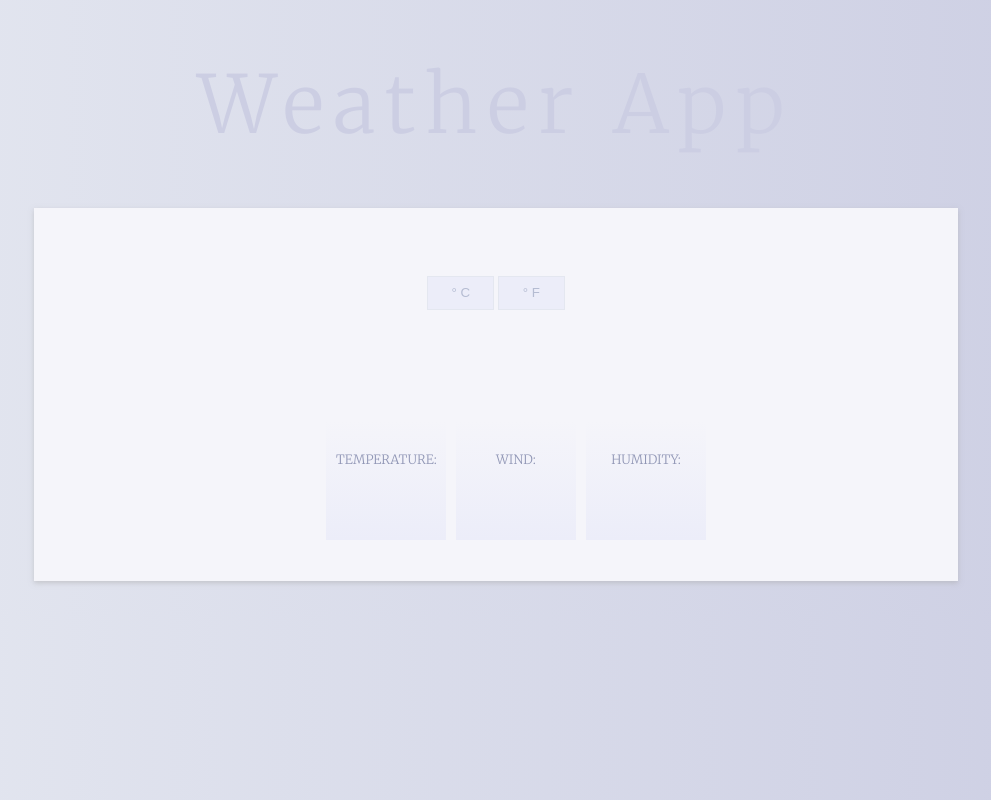
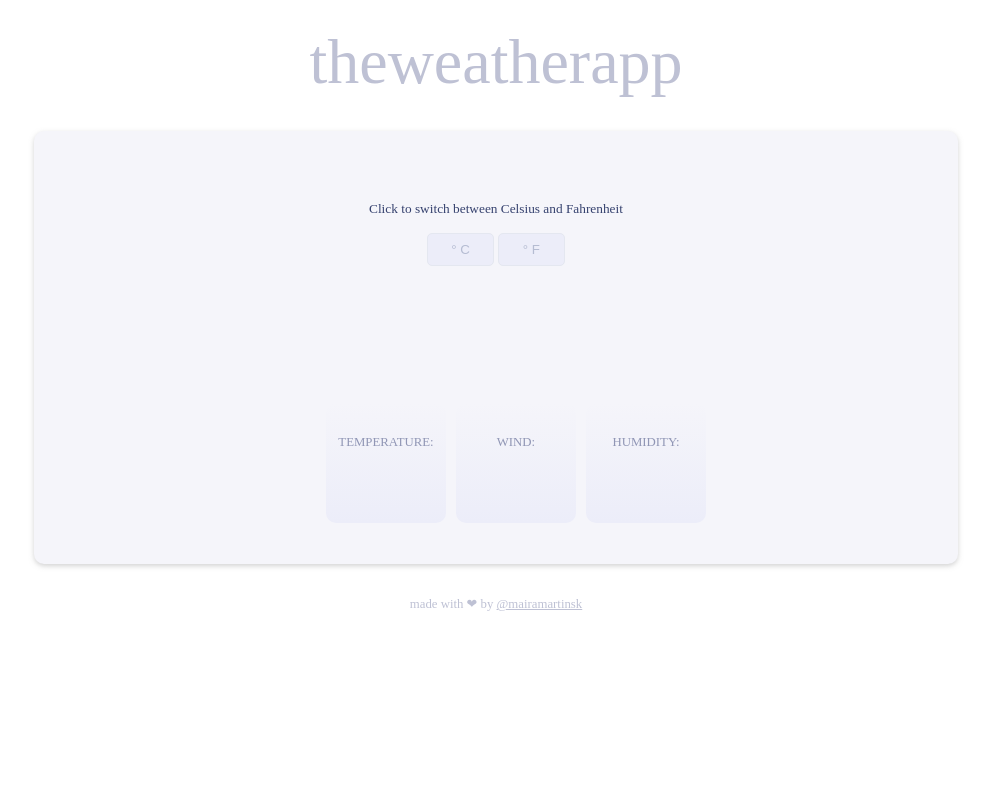
Before and after one commit to mairamartinsk/freecodecamp, a plain HTML site: page weather-app/index.html in a window 1280 px wide. Shown: the whole page, without its empty margins (144-1135 px from the left). Drawn offline with nearby package versions, Linux system fonts and the light colour scheme.

Commit message:
Add credit section and style it

```diff
--- a/portfolio-site/style.css
+++ b/portfolio-site/style.css
@@ -1,6 +1,8 @@
 /* CSS Reset */
 
-*, ::before, ::after {
+*,
+::before,
+::after {
     background-repeat: no-repeat;
     box-sizing: inherit;
 }
@@ -14,23 +16,43 @@ body {
     font: 16px/1.5 sans-serif;
     font-family: 'Open Sans', sans-serif;
 }
-h1, h2, h3, h4, p, ol, ul {
+h1,
+h2,
+h3,
+h4,
+p,
+ol,
+ul {
     margin: 0;
     padding: 0;
 }
-main, li, figcaption, figure, article, aside, footer, header, nav, section {
+main,
+li,
+figcaption,
+figure,
+article,
+aside,
+footer,
+header,
+nav,
+section {
     display: block;
 }
-h1, h2, h3, h4 {
+h1,
+h2,
+h3,
+h4 {
     font-size: inherit;
     text-transform: uppercase;
 }
-b, strong {
+b,
+strong {
     font-weight: bold;
 }
-a, button {
+a,
+button {
     color: inherit;
-    transition: .3s;
+    transition: 0.3s;
 }
 a {
     text-decoration: none;
@@ -59,8 +81,8 @@ header::before {
     right: 0;
     bottom: 0;
     left: 0;
-		background-image: linear-gradient(to bottom right,#0f1a32,#040813);
-		opacity: .6;
+    background-image: linear-gradient(to bottom right, #0f1a32, #040813);
+    opacity: 0.6;
 }
 nav {
     grid-area: nav;
@@ -126,45 +148,47 @@ footer {
 .wrapper {
     display: grid;
     grid-template-areas:
-  "nav"
-  "hdr"
-  "abt"
-  "skl"
-  "ptf"
-  "ctf"
-  "lks"
-  "ftr";
+        'nav'
+        'hdr'
+        'abt'
+        'skl'
+        'ptf'
+        'ctf'
+        'lks'
+        'ftr';
 }
 .portfolioItems {
     list-style: none;
     margin-top: 25px;
     display: grid;
     grid-gap: 20px;
-  grid-template-columns: repeat(auto-fill,minmax(300px, 1fr));
+    grid-template-columns: repeat(auto-fill, minmax(300px, 1fr));
 }
 .portfolioItems li {
     border: 1px solid #c4cce8;
     display: flex;
     flex-direction: column;
 }
-@media (min-width: 750px) {
+@media screen and (min-width: 750px) {
     .wrapper {
         grid-template-columns: 3fr 1fr;
         grid-template-areas:
-      "nav nav"
-      "hdr hdr"
-      "abt skl"
-      "ptf ptf"
-      "ctf lks"
-      "ftr ftr"
+            'nav nav'
+            'hdr hdr'
+            'abt skl'
+            'ptf ptf'
+            'ctf lks'
+            'ftr ftr';
     }
     nav {
         margin: 0 20vw;
     }
-	.skills, .socialLinks {
+    .skills,
+    .socialLinks {
         padding: 50px 10vw 50px 0;
     }
-	.socialLinks ul, .skills ul {
+    .socialLinks ul,
+    .skills ul {
         display: flex;
         flex-direction: column;
     }
@@ -216,7 +240,8 @@ p {
     margin-bottom: 25px;
     text-align: justify;
 }
-nav li a:link, a:visited {
+nav li a:link,
+a:visited {
     border: 1px solid #f4f6fe;
     padding: 10px 15px;
     text-align: center;
@@ -226,7 +251,8 @@ nav li a:link, a:visited {
     font-size: 13px;
     letter-spacing: 2px;
 }
-nav li a:hover, a:active {
+nav li a:hover,
+a:active {
     background-color: #c4cce8;
     color: #0f1a32;
     border-color: #c4cce8;
@@ -353,7 +379,6 @@ li p {
     margin-top: -50px;
 }
 
-
 /* Color Palette
 #c4cce8 lightGrayBlue
 #6475ae dessaturatedDarkBlue
--- a/quote-machine/styles.css
+++ b/quote-machine/styles.css
@@ -5,12 +5,12 @@ html {
 body {
   background-color: #23272b;
   color: #23272b;
-  height: calc(100% -50px);
+  height: calc(100% - 100px);
 }
 
 .container {
   margin-top: 50px;
-  background-color:#ffffff;
+  background-color: #ffffff;
   padding: 20px;
 }
 
@@ -18,3 +18,10 @@ body {
   width: 70%;
   margin: 0 auto;
 }
+
+.credit {
+  margin: 25px auto;
+  font-size: 0.8rem;
+  color: rgba(255, 255, 255, 0.5);
+  text-align: center;
+}
--- a/tribute-stan-lee/style.css
+++ b/tribute-stan-lee/style.css
@@ -14,7 +14,7 @@ blockquote {
   text-align: center;
   color: #12457a;
 }
-p{
+p {
   margin-bottom: 15px;
 }
 h1 {
@@ -50,6 +50,11 @@ a {
   background-color: black;
   border: 20px solid white;
   padding: 5px;
+}
+.credit {
+  font-size: 0.8rem;
+  text-align: center;
+  color: #222;
 }
 .header {
   grid-area: hdr;
@@ -125,49 +130,50 @@ a {
   .thegrid {
     display: grid;
     grid-gap: 20px;
+    align-items: start;
     grid-template-columns: 1fr;
     grid-template-areas:
-    "hdr"
-    "mg1"
-    "qt1"
-    "abt"
-    "mg2"
-    "bks"
-    "mvs"
-    "mg3"
-    "qt2"
-    "trv"
-    "std"
-    "mg4"
-    "ftr"
+      'hdr'
+      'mg1'
+      'qt1'
+      'abt'
+      'mg2'
+      'bks'
+      'mvs'
+      'mg3'
+      'qt2'
+      'trv'
+      'std'
+      'mg4'
+      'ftr';
   }
 
-  @media screen and (min-width: 800px){
+  @media screen and (min-width: 800px) {
     .thegrid {
       grid-template-columns: 2fr 1fr 2fr;
       grid-template-areas:
-      "mg2 mg2 mg2"
-      "hdr hdr hdr"
-      "qt1 qt1 mg1"
-      "abt abt abt"
-      "bks bks qt2"
-      "bks bks mg3"
-      "trv trv mvs"
-      "mg4 mg4 mvs"
-      "std std std"
-      "ftr ftr ftr"
+        'mg2 mg2 mg2'
+        'hdr hdr hdr'
+        'qt1 qt1 mg1'
+        'abt abt abt'
+        'bks bks qt2'
+        'bks bks mg3'
+        'trv trv mvs'
+        'mg4 mg4 mvs'
+        'std std std'
+        'ftr ftr ftr';
     }
   }
-  @media screen and (min-width: 1400px){
+  @media screen and (min-width: 1400px) {
     .thegrid {
       grid-template-columns: 2fr 1fr 2fr 3fr 2fr;
       grid-template-areas:
-      "mg2 mg2 hdr hdr qt2"
-      "qt1 mg3 mg3 abt abt"
-      "qt1 bks bks bks bks"
-      "trv trv mvs mg1 mg1"
-      "trv trv mvs std std"
-      "ftr ftr mvs mg4 mg4"
+        'mg2 mg2 hdr hdr qt2'
+        'qt1 mg3 mg3 abt abt'
+        'qt1 bks bks bks bks'
+        'trv trv mvs mg1 mg1'
+        'trv trv mvs std std'
+        'ftr ftr mvs mg4 mg4';
     }
   }
 }
--- a/weather-app/index.html
+++ b/weather-app/index.html
@@ -8,11 +8,13 @@
 </head>
 <body>
 
-  <h1>Weather App</h1>
+  <h1>the<span>weather</span>app</h1>
+
   <div class="container">
     <h3 class="weather_place"></h3>
     <p class="weather_position"></p>
     <div class="buttons">
+      <p><small>Click to switch between Celsius and Fahrenheit</small></p>
       <button class="tempC">&deg; C</button>
       <button class="tempF">&deg; F</button>
     </div>
@@ -27,9 +29,9 @@
     </div>
   </div>
 
-  <script src="https://code.jquery.com/jquery-3.2.1.min.js"
-  integrity="sha256-hwg4gsxgFZhOsEEamdOYGBf13FyQuiTwlAQgxVSNgt4="
-  crossorigin="anonymous"></script>
+  <p class="credit">made with ❤ by <a href="https://github.com/mairamartinsk" target="_blank" class="credit">@mairamartinsk</a></p>
+
+  <script src="https://code.jquery.com/jquery-3.2.1.min.js"></script>
   <script type="text/javascript" src="app.js"></script>
 
 </body>
--- a/weather-app/styles.css
+++ b/weather-app/styles.css
@@ -1,19 +1,22 @@
 body {
   height: 100%;
-  font-family: 'Merriweather', serif;
+  font-family: "Montserrat", serif;
   font-weight: 300;
   text-align: center;
   color: #35416e;
-  background: #e4e7f0;  /* fallback for old browsers */
-  background: -webkit-linear-gradient(to right, #e4e7f0, #cccee3);  /* Chrome 10-25, Safari 5.1-6 */
-  background: linear-gradient(to right, #e4e7f0, #cccee3); /* W3C, IE 10+/ Edge, Firefox 16+, Chrome 26+, Opera 12+, Safari 7+ */
 }
 
 h1 {
-  font-weight: 300;
-  font-size: 5em;
-  letter-spacing: 0.125em;
-  color: #cccee3;
+  font-weight: 100;
+  font-size: 4em;
+  letter-spacing: 0.1;
+  text-transform: lowercase;
+  margin: 25px auto;
+  color: #bec1d4;
+}
+
+h1 span {
+  font-weight: 400;
 }
 
 ul {
@@ -31,9 +34,18 @@ li {
   height: 100px;
   line-height: 50px;
   vertical-align: middle;
-  background: #f5f5fa;  /* fallback for old browsers */
-  background: -webkit-linear-gradient(to bottom, #f5f5fa, #ecedf9);  /* Chrome 10-25, Safari 5.1-6 */
-  background: linear-gradient(to bottom, #f5f5fa, #ecedf9); /* W3C, IE 10+/ Edge, Firefox 16+, Chrome 26+, Opera 12+, Safari 7+ */
+  border-radius: 10px;
+  background: #f5f5fa; /* fallback for old browsers */
+  background: -webkit-linear-gradient(
+    to bottom,
+    #f5f5fa,
+    #ecedf9
+  ); /* Chrome 10-25, Safari 5.1-6 */
+  background: linear-gradient(
+    to bottom,
+    #f5f5fa,
+    #ecedf9
+  ); /* W3C, IE 10+/ Edge, Firefox 16+, Chrome 26+, Opera 12+, Safari 7+ */
   color: #9096b5;
   text-transform: uppercase;
   font-size: 0.8em;
@@ -49,6 +61,7 @@ button {
   background-color: #ecedf9;
   border: 1px solid #e4e7f0;
   color: #b5bcd2;
+  border-radius: 5px;
 }
 
 button:hover {
@@ -60,10 +73,11 @@ button:hover {
   width: 70%;
   margin: 2em auto;
   padding: 20px;
+  border-radius: 10px;
   background-color: #f5f5fa;
-  box-shadow: 0px 2px 5px 0px rgba(168,168,168,0.5);
-  -webkit-box-shadow: 0px 2px 5px 0px rgba(168,168,168,0.5);
-  -moz-box-shadow: 0px 2px 5px 0px rgba(168,168,168,0.5);
+  box-shadow: 0px 2px 5px 0px rgba(168, 168, 168, 0.5);
+  -webkit-box-shadow: 0px 2px 5px 0px rgba(168, 168, 168, 0.5);
+  -moz-box-shadow: 0px 2px 5px 0px rgba(168, 168, 168, 0.5);
 }
 
 .weather_place {
@@ -85,10 +99,18 @@ button:hover {
 
 .weather_icon {
   vertical-align: middle;
+  width: 100px;
 }
 
 .weather_desc {
   display: inline-block;
   text-transform: capitalize;
   font-weight: 300px;
+  font-size: 2em;
 }
+
+.credit {
+  margin: 25px auto;
+  font-size: 0.8rem;
+  color: #bec1d4;
+}
--- a/wiki-viewer/styles.css
+++ b/wiki-viewer/styles.css
@@ -6,7 +6,9 @@ html {
   box-sizing: border-box;
 }
 
-*, ::before, ::after {
+*,
+::before,
+::after {
   background-repeat: no-repeat;
   box-sizing: inherit;
 }
@@ -22,7 +24,7 @@ a {
 /* STYLES */
 
 body {
-  font-family: 'Open Sans', sans-serif;
+  font-family: "Open Sans", sans-serif;
   height: 100%;
   background-color: #f5f5f5;
   color: ##212121;
@@ -35,9 +37,9 @@ body {
   background-color: #ffffff;
   margin: 3em auto;
   padding: 2em;
-  box-shadow: 0px 2px 5px 0px rgba(168,168,168,0.5);
-  -webkit-box-shadow: 0px 2px 5px 0px rgba(168,168,168,0.5);
-  -moz-box-shadow: 0px 2px 5px 0px rgba(168,168,168,0.5);
+  box-shadow: 0px 2px 5px 0px rgba(168, 168, 168, 0.5);
+  -webkit-box-shadow: 0px 2px 5px 0px rgba(168, 168, 168, 0.5);
+  -moz-box-shadow: 0px 2px 5px 0px rgba(168, 168, 168, 0.5);
 }
 
 input[type="text"] {
@@ -53,20 +55,20 @@ input[type="text"] {
   letter-spacing: 1px;
 }
 
-input[type="text"]::placeholder, {
-  color: #BDBDBD;
+input[type="text"]::placeholder {
+  color: #bdbdbd;
 }
 
 input[type="text"]:hover,
 input[type="text"]:active,
 input[type="text"]:focus {
-  border: 1px solid #BDBDBD;
+  border: 1px solid #bdbdbd;
 }
 
 input[type="text"]:hover::placeholder,
 input[type="text"]:active::placeholder,
 input[type="text"]:focus::placeholder {
-  color: #00BCD4;
+  color: #00bcd4;
 }
 
 ul {
@@ -76,13 +78,13 @@ ul {
 
 li {
   margin-top: 3em;
-  border-left: 3px solid #00BCD4;
+  border-left: 3px solid #00bcd4;
   padding-left: 1em;
   display: block;
 }
 
 li:hover {
-  border-left: 3px solid #FFC107;
+  border-left: 3px solid #ffc107;
 }
 
 a {
@@ -90,14 +92,14 @@ a {
 }
 
 a h3 {
-  color: #00BCD4;
+  color: #00bcd4;
   font-weight: 600;
   text-transform: uppercase;
   letter-spacing: 1px;
 }
 
 a h3:hover {
-  color: #FFC107;
+  color: #ffc107;
 }
 
 a p {
@@ -116,12 +118,31 @@ button {
   border: 1px solid #f2f2f2;
   background-color: #f2f2f2;
   font-size: 0.8em;
-  color: #00BCD4;
+  color: #00bcd4;
   text-transform: uppercase;
   letter-spacing: 1px;
 }
 
 button:hover {
   color: #f2f2f2;
-  background-color: #00BCD4;
+  background-color: #00bcd4;
 }
+
+h1 {
+  text-align: center;
+  color: #ffc107;
+  text-transform: lowercase;
+  letter-spacing: 1px;
+  font-weight: 600;
+}
+
+.credit {
+  text-align: center;
+  margin-bottom: 15px;
+  font-size: 0.9rem;
+  color: #ffc107;
+}
+
+.credit a {
+  display: inline-block;
+}
```
Also changed, not shown: portfolio-site/index.html (+12 -9 lines), quote-machine/index.html (+6 -3 lines), tribute-stan-lee/index.html (+1 -1 lines), wiki-viewer/index.html (+5 -3 lines). Lines whose indentation alone changed are shown as unchanged.
